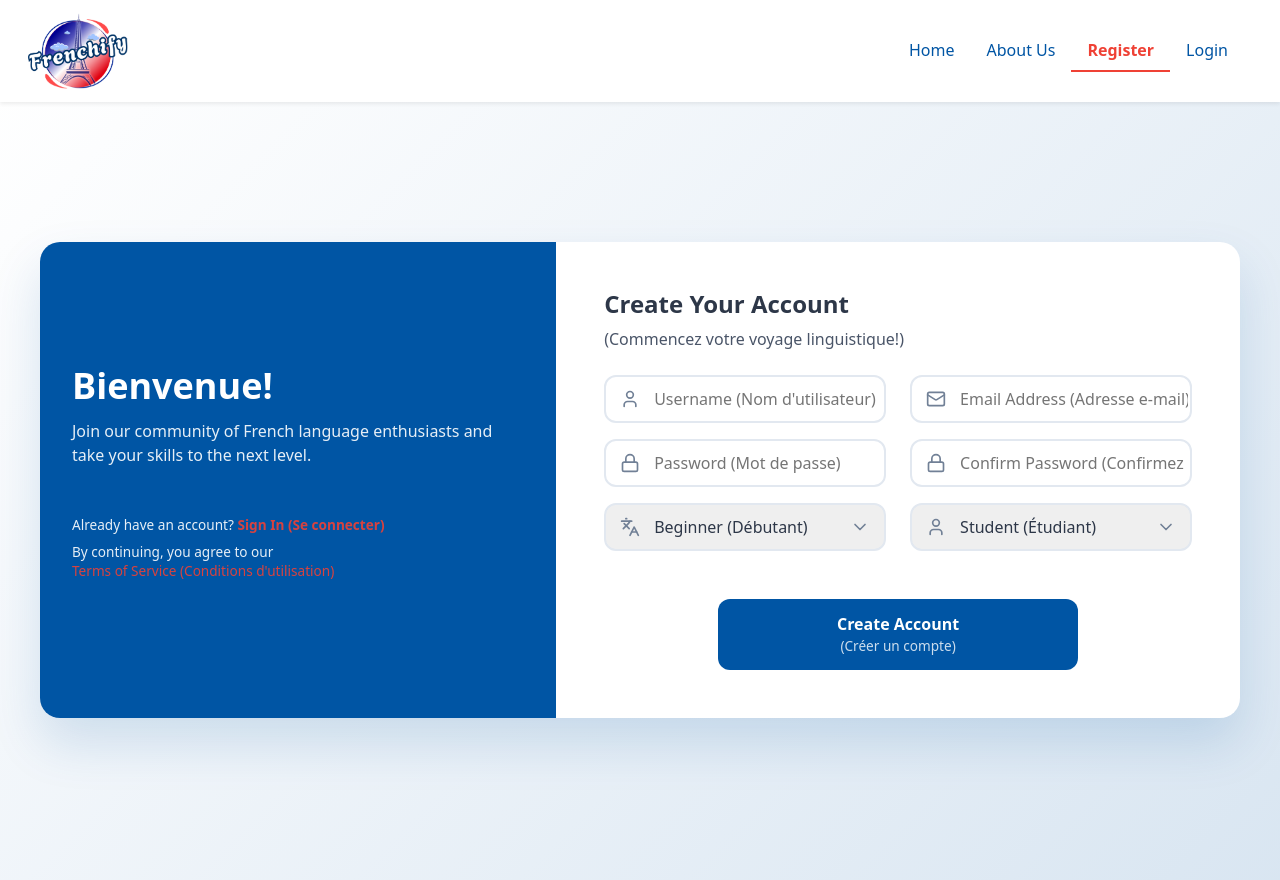
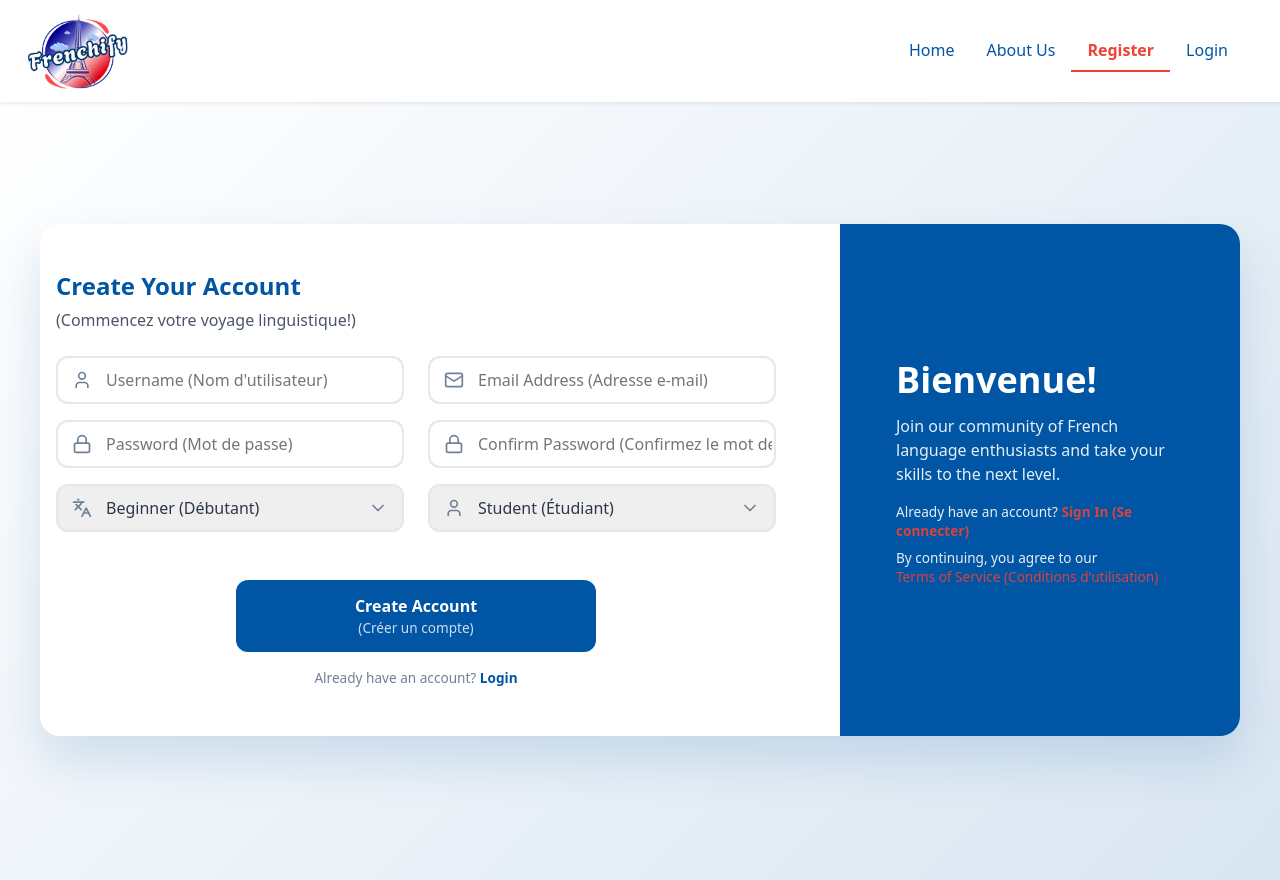
Before and after one commit to MandarSankhe/Frenchify-me, a React (Create React App) app in the folder frontend/: page /register in a window 1280 px wide. Built offline with nearby package versions, Linux system fonts and the light colour scheme; no server answers; what apollo-upload-client, chartjs-plugin-gradient would draw is missing.

Commit message:
login register responsive

```diff
--- a/frontend/src/components/Login.jsx
+++ b/frontend/src/components/Login.jsx
@@ -107,7 +107,7 @@ const Login = () => {
     }
   };
 
-
+  // Container style with a subtle radial pattern in the background
   const containerStyle = {
     minHeight: "100vh",
     backgroundColor: "#f8f9fa",
@@ -115,14 +115,15 @@ const Login = () => {
     justifyContent: "center",
     alignItems: "center",
     padding: "2rem",
-    backgroundImage: "radial-gradient(circle at 1px 1px, #e9ecef 1px, transparent 0)",
+    backgroundImage:
+      "radial-gradient(circle at 1px 1px, #e9ecef 1px, transparent 0)",
     backgroundSize: "40px 40px",
   };
 
+  // Card style: a responsive, rounded "popup" without extra scrolling
   const cardStyle = {
     width: "100%",
     maxWidth: "1000px",
-    display: "flex",
     borderRadius: "24px",
     boxShadow: "0 20px 40px rgba(0, 0, 0, 0.15)",
     overflow: "hidden",
@@ -131,43 +132,44 @@ const Login = () => {
     position: "relative",
   };
 
+  // Left panel style: uses French Blue background with a decorative pattern
+  // Hidden on mobile using Bootstrap classes (d-none d-md-block)
   const leftPanelStyle = {
-    flex: "1",
     backgroundColor: frenchBlue,
     color: frenchWhite,
-    display: "flex",
-    flexDirection: "column",
-    justifyContent: "center",
-    alignItems: "center",
-    padding: "4rem",
-    backgroundImage: "linear-gradient(135deg, rgba(0, 85, 164, 0.9) 0%, rgba(0, 65, 134, 0.9) 100%), url('french-pattern.svg')",
+    padding: "2rem",
+    backgroundImage:
+      "linear-gradient(135deg, rgba(0, 85, 164, 0.9) 0%, rgba(0, 65, 134, 0.9) 100%), url('french-pattern.svg')",
     backgroundSize: "cover",
+    backgroundPosition: "center",
     position: "relative",
+    minHeight: "100%",
   };
 
+  // Right panel style: white background for the login form
   const rightPanelStyle = {
-    flex: "1",
     backgroundColor: "#fff",
     padding: "4rem",
-    display: "flex",
-    flexDirection: "column",
-    justifyContent: "center",
     position: "relative",
+    minHeight: "100%",
   };
 
+  // Input style for textboxes
   const inputStyle = {
     paddingLeft: "2.5rem",
     borderRadius: "8px",
     height: "48px",
     border: "1px solid #e0e0e0",
     transition: "all 0.3s ease",
+    width: "100%",
   };
 
   return (
     <div style={containerStyle}>
-      <div style={cardStyle}>
-        {/* Decorative elements */}
-        <div style={{
+      <div className="card" style={cardStyle}>
+        {/* Decorative element */}
+        <div
+          style={{
             position: "absolute",
             top: "-60px",
             right: "-60px",
@@ -175,31 +177,40 @@ const Login = () => {
             height: "120px",
             backgroundColor: frenchRed,
             borderRadius: "50%",
-          transform: "rotate(45deg)"
-        }}></div>
+            transform: "rotate(45deg)",
+          }}
+        ></div>
 
-        {/* Left Panel */}
-        <div style={leftPanelStyle}>
-          <div style={{ position: "relative", zIndex: 1 }}>
-            <h1 style={{
+        {/* Bootstrap responsive grid */}
+        <div className="row g-0" style={{ height: "100%" }}>
+          {/* Left Panel: Visible only on md and larger devices */}
+          <div className="col-12 col-md-6 d-none d-md-block" style={leftPanelStyle}>
+            <div className="p-4" style={{ position: "relative", zIndex: 1 }}>
+              <h1
+                style={{
                   fontSize: "2.5rem",
                   fontWeight: "700",
                   marginBottom: "1.5rem",
-              fontFamily: "'Playfair Display', serif"
-            }}>
+                  fontFamily: "'Playfair Display', serif",
+                }}
+              >
                 Bienvenue!
               </h1>
-            <p style={{
+              <p
+                style={{
                   fontSize: "1.1rem",
                   lineHeight: "1.6",
                   marginBottom: "2.5rem",
                   maxWidth: "400px",
-              opacity: 0.9
-            }}>
-              Join our community of French language enthusiasts and take your skills to the next level.
+                  opacity: 0.9,
+                }}
+              >
+                Join our community of French language enthusiasts and take your
+                skills to the next level.
               </p>
               <Link
                 to="/register"
+                className="btn"
                 style={{
                   display: "inline-flex",
                   alignItems: "center",
@@ -212,10 +223,6 @@ const Login = () => {
                   fontWeight: "600",
                   transition: "all 0.3s ease",
                   boxShadow: "0 4px 6px rgba(239, 65, 53, 0.2)",
-                ":hover": {
-                  transform: "translateY(-2px)",
-                  boxShadow: "0 6px 12px rgba(239, 65, 53, 0.3)"
-                }
                 }}
               >
                 Create Account
@@ -224,10 +231,14 @@ const Login = () => {
           </div>
 
           {/* Right Panel */}
-        <div style={rightPanelStyle}>
+          <div className="col-12 col-md-6" style={rightPanelStyle}>
             <div style={{ maxWidth: "400px", margin: "0 auto", width: "100%" }}>
-            <div style={{ textAlign: "center", marginBottom: "3rem" }}>
-              <div style={{
+              <div
+                className="text-center mb-4"
+                style={{ position: "relative", zIndex: 1 }}
+              >
+                <div
+                  style={{
                     width: "60px",
                     height: "60px",
                     backgroundColor: frenchBlue,
@@ -236,16 +247,23 @@ const Login = () => {
                     alignItems: "center",
                     justifyContent: "center",
                     marginBottom: "1.5rem",
-                transform: "rotate(45deg)"
-              }}>
-                <Lock size={28} color={frenchWhite} style={{ transform: "rotate(-45deg)" }} />
+                    transform: "rotate(45deg)",
+                  }}
+                >
+                  <Lock
+                    size={28}
+                    color={frenchWhite}
+                    style={{ transform: "rotate(-45deg)" }}
+                  />
                 </div>
-              <h2 style={{
+                <h2
+                  style={{
                     fontSize: "2rem",
                     fontWeight: "700",
                     marginBottom: "0.5rem",
-                color: frenchBlue
-              }}>
+                    color: frenchBlue,
+                  }}
+                >
                   Welcome Back
                 </h2>
                 <p style={{ color: "#666", fontSize: "0.95rem" }}>
@@ -255,7 +273,7 @@ const Login = () => {
 
               <form onSubmit={handleSubmit}>
                 {/* Email Input */}
-              <div style={{ marginBottom: "1.5rem" }}>
+                <div className="mb-3">
                   <div style={{ position: "relative" }}>
                     <Mail
                       size={20}
@@ -264,7 +282,7 @@ const Login = () => {
                         left: "14px",
                         top: "50%",
                         transform: "translateY(-50%)",
-                      color: "#666"
+                        color: "#666",
                       }}
                     />
                     <input
@@ -279,13 +297,15 @@ const Login = () => {
                     />
                   </div>
                   {errors.email && (
-                  <div style={{
+                    <div
+                      style={{
                         color: frenchRed,
                         fontSize: "0.875rem",
                         marginTop: "0.5rem",
                         display: "flex",
-                    alignItems: "center"
-                  }}>
+                        alignItems: "center",
+                      }}
+                    >
                       <AlertCircle size={16} style={{ marginRight: "6px" }} />
                       {errors.email}
                     </div>
@@ -293,7 +313,7 @@ const Login = () => {
                 </div>
 
                 {/* Password Input */}
-              <div style={{ marginBottom: "2rem" }}>
+                <div className="mb-4">
                   <div style={{ position: "relative" }}>
                     <Lock
                       size={20}
@@ -302,7 +322,7 @@ const Login = () => {
                         left: "14px",
                         top: "50%",
                         transform: "translateY(-50%)",
-                      color: "#666"
+                        color: "#666",
                       }}
                     />
                     <input
@@ -317,13 +337,15 @@ const Login = () => {
                     />
                   </div>
                   {errors.password && (
-                  <div style={{
+                    <div
+                      style={{
                         color: frenchRed,
                         fontSize: "0.875rem",
                         marginTop: "0.5rem",
                         display: "flex",
-                    alignItems: "center"
-                  }}>
+                        alignItems: "center",
+                      }}
+                    >
                       <AlertCircle size={16} style={{ marginRight: "6px" }} />
                       {errors.password}
                     </div>
@@ -331,15 +353,17 @@ const Login = () => {
                 </div>
 
                 {errorMessage && (
-                <div style={{
+                  <div
+                    style={{
                       backgroundColor: "#feeceb",
                       color: frenchRed,
                       padding: "1rem",
                       borderRadius: "8px",
                       marginBottom: "1.5rem",
                       display: "flex",
-                  alignItems: "center"
-                }}>
+                      alignItems: "center",
+                    }}
+                  >
                     <AlertCircle size={18} style={{ marginRight: "8px" }} />
                     {errorMessage}
                   </div>
@@ -360,35 +384,45 @@ const Login = () => {
                     cursor: "pointer",
                     transition: "all 0.3s ease",
                     marginBottom: "1.5rem",
-                  ":hover": {
-                    backgroundColor: "#00448e",
-                    boxShadow: "0 4px 12px rgba(0, 85, 164, 0.3)"
-                  }
                   }}
                 >
-                {isLoading ? <LoadingSpinner size="24px" /> : "Sign In"}
+                  {isLoading ? (
+                    <LoadingSpinner size="24px" />
+                  ) : (
+                    "Sign In"
+                  )}
                 </button>
 
-              <div style={{
-                textAlign: "center",
-                fontSize: "0.9rem",
-                color: "#666"
-              }}>
+                {/* Standard industry style bottom links */}
+                <div style={{ textAlign: "center", fontSize: "0.9rem", color: "#666", marginTop: "1rem" }}>
+                  <p style={{ margin: 0 }}>
+                    Don't have an account?{" "}
+                    <Link
+                      to="/register"
+                      style={{
+                        color: frenchBlue,
+                        fontWeight: "500",
+                        textDecoration: "none",
+                      }}
+                    >
+                      Create Account
+                    </Link>
+                  </p>
+                  <p style={{ margin: 0 }}>
                     <Link
                       to="/forgot-password"
                       style={{
                         color: frenchBlue,
+                        fontWeight: "500",
                         textDecoration: "none",
-                    fontWeight: "500",
-                    ":hover": {
-                      textDecoration: "underline"
-                    }
                       }}
                     >
                       Forgot Password?
                     </Link>
+                  </p>
                 </div>
               </form>
+            </div>
           </div>
         </div>
       </div>
--- a/frontend/src/components/Register.jsx
+++ b/frontend/src/components/Register.jsx
@@ -165,8 +165,9 @@ const Register = () => {
 
   /*
    * The main container: large "card" with two columns
-   *   - Left side: "Bienvenue!" text, plus snippet
-   *   - Right side: actual form
+   * For mobile, only the registration form is visible.
+   * For PC, the registration form appears on the left
+   * and the blue "Bienvenue!" panel appears on the right.
    */
   const containerStyle = {
     minHeight: "100vh",
@@ -178,7 +179,7 @@ const Register = () => {
     padding: "2rem",
   };
 
-  // Outer card with two columns (flex children)
+  // Outer card with two columns
   const cardStyle = {
     width: "100%",
     maxWidth: "1200px",
@@ -189,9 +190,16 @@ const Register = () => {
     overflow: "hidden",
   };
 
-  // Left side: "Bienvenue!" area + snippet
-  const leftSideStyle = {
-    flex: "1",
+  // Use Bootstrap grid to assign wider width for form and narrower for blue panel on PC
+  // On mobile, only the form panel is shown.
+  const formPanelStyle = {
+    padding: "3rem 0",
+    display: "flex",
+    flexDirection: "column",
+    justifyContent: "center",
+  };
+
+  const bluePanelStyle = {
     backgroundColor: frenchBlue,
     color: frenchWhite,
     display: "flex",
@@ -199,35 +207,6 @@ const Register = () => {
     justifyContent: "center",
     padding: "3rem 2rem",
     gap: "2rem",
-  };
-
-  const headingStyle = {
-    fontSize: "2.25rem",
-    fontWeight: "700",
-    margin: 0,
-    lineHeight: 1.2,
-  };
-
-  const subHeadingStyle = {
-    fontSize: "1rem",
-    lineHeight: 1.5,
-    opacity: 0.9,
-    marginTop: "0.75rem",
-  };
-
-  const snippetContainerStyle = {
-    fontSize: "0.85rem",
-    lineHeight: 1.4,
-    opacity: 0.9,
-  };
-
-  // Right side: registration form
-  const rightSideStyle = {
-    flex: "1.3",
-    padding: "3rem",
-    display: "flex",
-    flexDirection: "column",
-    justifyContent: "center",
   };
 
   // Two-column input rows
@@ -260,61 +239,43 @@ const Register = () => {
     cursor: "pointer",
   };
 
+  // Additional style objects for blue panel text
+  const headingStyle = {
+    fontSize: "2.25rem",
+    fontWeight: "700",
+    margin: 0,
+    lineHeight: 1.2,
+  };
+
+  const subHeadingStyle = {
+    fontSize: "1rem",
+    lineHeight: 1.5,
+    opacity: 0.9,
+    marginTop: "0.75rem",
+  };
+
+  const snippetContainerStyle = {
+    fontSize: "0.85rem",
+    lineHeight: 1.4,
+    opacity: 0.9,
+  };
+
   return (
     <div style={containerStyle}>
       <div style={cardStyle}>
-
-        {/* LEFT COLUMN: "Bienvenue!" and snippet */}
-        <div style={leftSideStyle}>
-          <div>
-            <h1 style={headingStyle}>Bienvenue!</h1>
-            <p style={subHeadingStyle}>
-              Join our community of French language enthusiasts
-              and take your skills to the next level.
-            </p>
-          </div>
-
-          <div style={snippetContainerStyle}>
-            {/* Already have an account? */}
-            <p style={{ marginBottom: "0.5rem" }}>
-              Already have an account?{" "}
-              <Link
-                to="/login"
-                style={{
-                  color: frenchRed,
-                  fontWeight: "bold",
-                  textDecoration: "none",
-                }}
-              >
-                Sign In (Se connecter)
-              </Link>
-            </p>
-            {/* Terms of Service */}
-            <p>
-              By continuing, you agree to our <br />
-              <Link
-                to="/terms"
-                style={{ color: frenchRed, textDecoration: "none" }}
-              >
-                Terms of Service (Conditions d'utilisation)
-              </Link>
-            </p>
-          </div>
-        </div>
-
-        {/* RIGHT COLUMN: Registration Form */}
-        <div style={rightSideStyle}>
-          {/*
-            Title, success message, etc.
-            You can customize heading text here if you want
+        {/* Registration Form Panel
+            For mobile: occupy full width.
+            For PC: occupy 8/12 columns.
         */}
+        <div className="col-12 col-md-8 order-1 order-md-1" style={formPanelStyle}>
+          <div style={{ maxWidth: "90%", margin: "0 1rem", width: "100%" }}>
             <div style={{ marginBottom: "1.5rem" }}>
               <h2
                 style={{
                   fontWeight: "700",
                   marginBottom: "0.5rem",
                   fontSize: "1.5rem",
-                color: darkText,
+                  color: frenchBlue,
                 }}
               >
                 Create Your Account
@@ -326,12 +287,6 @@ const Register = () => {
 
             {/* The Form */}
             <form onSubmit={handleSubmit} noValidate>
-            {/*
-              Two-column layout for
-              - username & email
-              - password & confirm password
-              - language level & userType
-            */}
               {/* First Row: username + email */}
               <div style={twoColumnStyle}>
                 <div style={columnStyle}>
@@ -483,7 +438,9 @@ const Register = () => {
                       onChange={handleChange}
                     >
                       <option value="Beginner">Beginner (Débutant)</option>
-                    <option value="Intermediate">Intermediate (Intermédiaire)</option>
+                      <option value="Intermediate">
+                        Intermediate (Intermédiaire)
+                      </option>
                       <option value="Advanced">Advanced (Avancé)</option>
                     </select>
                     <ChevronDown
@@ -576,6 +533,30 @@ const Register = () => {
                 </button>
               </div>
 
+              {/* Standard bottom snippet (Industry standard UI) */}
+              <div
+                className="d-block text-center"
+                style={{
+                  fontSize: "0.85rem",
+                  color: "#718096",
+                  marginTop: "1rem",
+                }}
+              >
+                <p style={{ margin: 0 }}>
+                  Already have an account?{" "}
+                  <Link
+                    to="/login"
+                    style={{
+                      color: frenchBlue,
+                      fontWeight: "600",
+                      textDecoration: "none",
+                    }}
+                  >
+                    Login
+                  </Link>
+                </p>
+              </div>
+
               {/* Success Message */}
               {successMessage && (
                 <div style={successMessageStyle}>
@@ -596,6 +577,42 @@ const Register = () => {
               )}
             </form>
           </div>
+        </div>
+
+        {/* Blue Panel: For PC only. Visible on md+ with swapped order, and takes less width (4 columns) */}
+        <div className="d-none d-md-flex col-12 col-md-4 order-md-2" style={bluePanelStyle}>
+          <div className="p-4" style={{ position: "relative", zIndex: 1 }}>
+            <h1 style={headingStyle}>Bienvenue!</h1>
+            <p style={subHeadingStyle}>
+              Join our community of French language enthusiasts and take your skills to the next level.
+            </p>
+            <div style={snippetContainerStyle}>
+              <p style={{ marginBottom: "0.5rem" }}>
+                Already have an account?{" "}
+                <Link
+                  to="/login"
+                  style={{
+                    color: frenchRed,
+                    fontWeight: "bold",
+                    textDecoration: "none",
+                  }}
+                >
+                  Sign In (Se connecter)
+                </Link>
+              </p>
+              <p>
+                By continuing, you agree to our <br />
+                <Link
+                  to="/terms"
+                  style={{ color: frenchRed, textDecoration: "none" }}
+                >
+                  Terms of Service (Conditions d'utilisation)
+                </Link>
+              </p>
+            </div>
+          </div>
+        </div>
+
       </div>
     </div>
   );
@@ -647,4 +664,24 @@ const successLinkStyle = {
   textDecoration: "none",
 };
 
+const headingStyle = {
+  fontSize: "2.25rem",
+  fontWeight: "700",
+  margin: 0,
+  lineHeight: 1.2,
+};
+
+const subHeadingStyle = {
+  fontSize: "1rem",
+  lineHeight: 1.5,
+  opacity: 0.9,
+  marginTop: "0.75rem",
+};
+
+const snippetContainerStyle = {
+  fontSize: "0.85rem",
+  lineHeight: 1.4,
+  opacity: 0.9,
+};
+
 export default Register;
```
Lines whose indentation alone changed are shown as unchanged.
